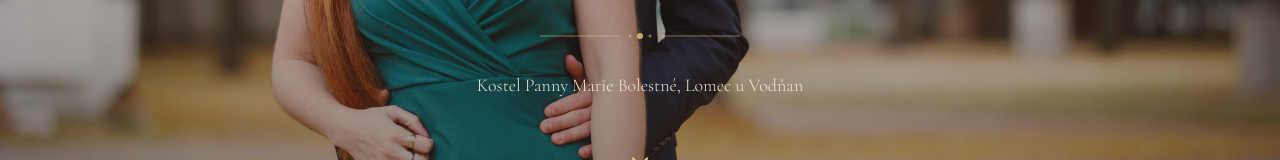
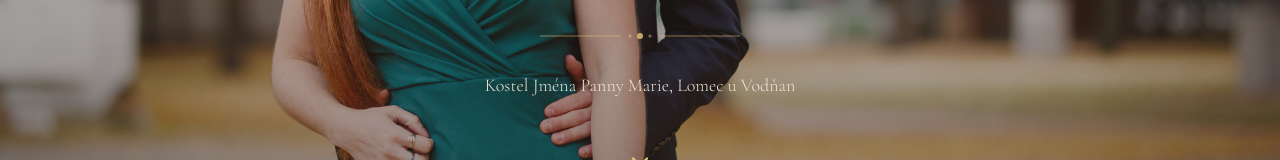
Before and after one commit to minnoroth/svatbamarkovi.cz, a React (Vite) app: page / in a window 1280 px wide. Shown: the part 481-641 px from the top of the page. Built offline with nearby package versions, Linux system fonts and the light colour scheme.

Commit message:
Change name of the church

```diff
--- a/src/components/Hero.tsx
+++ b/src/components/Hero.tsx
@@ -40,7 +40,7 @@ export default function Hero() {
         <OrnamentalDivider className="mb-6 animate-fade-up [animation-delay:500ms]" />
 
         <p className="font-serif text-body-lg text-cream-200 font-light animate-fade-up [animation-delay:700ms]">
-          Kostel Panny Marie Bolestné, Lomec u Vodňan
+          Kostel Jména Panny Marie, Lomec u Vodňan
         </p>
 
         <a
--- a/src/data/weddingData.ts
+++ b/src/data/weddingData.ts
@@ -4,7 +4,7 @@ export const WEDDING_DATE = new Date('2026-08-29T11:00:00')
 
 export const CEREMONY: EventInfo = {
   label: 'Obřad',
-  title: 'Kostel Panny Marie Bolestné',
+  title: 'Kostel Jména Panny Marie',
   time: '11:00',
   address: 'Lomec u Vodňan',
   note: 'Prosíme o příchod nejpozději 30 minut před obřadem.',
```
Also changed, not shown: 2 other files (tests, documents, lock files or other folders).
